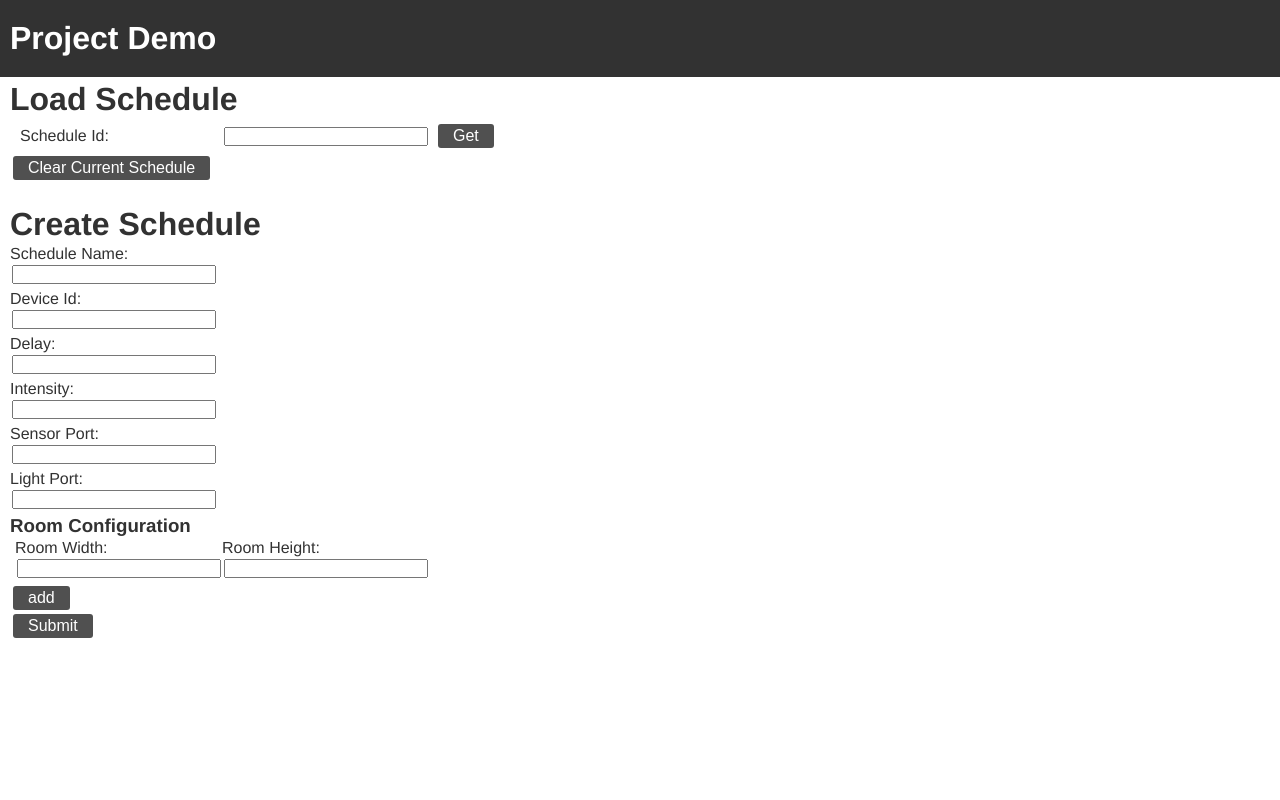
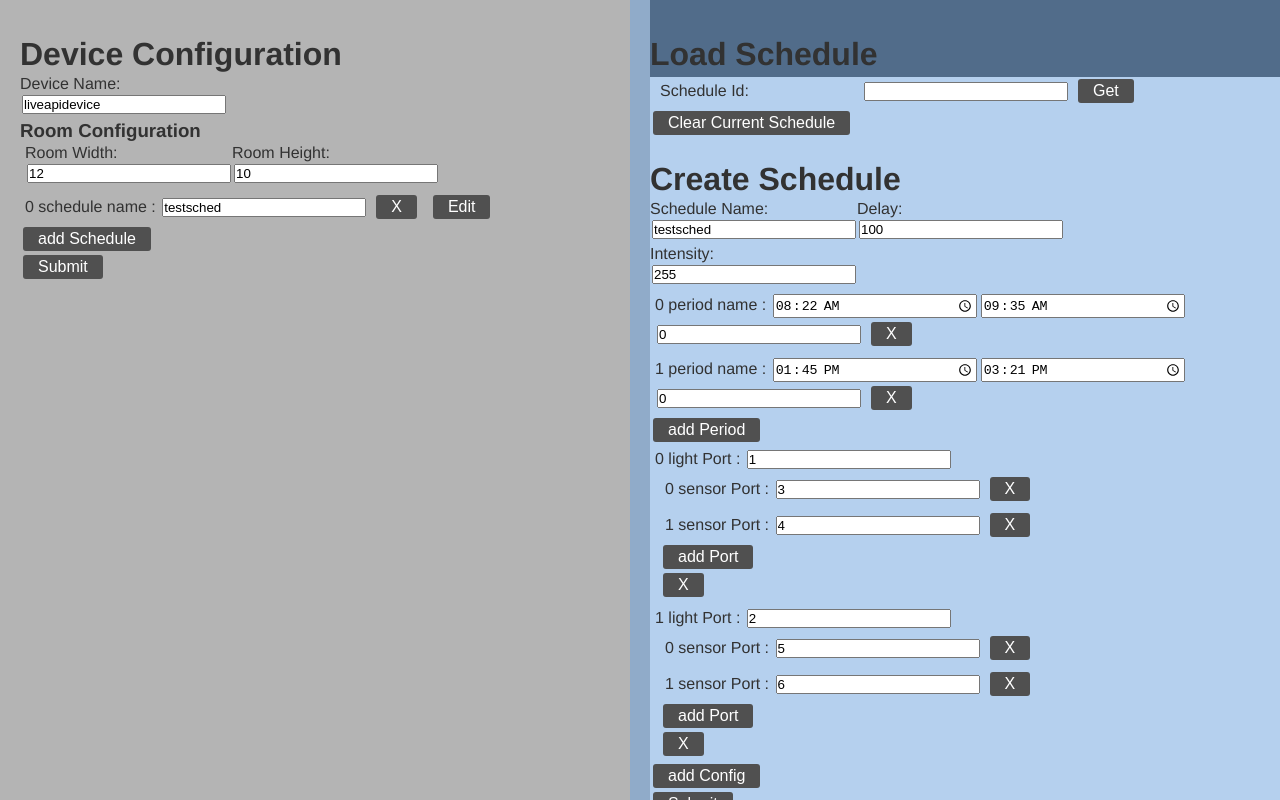
Before and after one commit to GabeFiorot/degreeProject, an Angular app: page / in a window 1280 px wide. Built offline with nearby package versions, Linux system fonts and the light colour scheme.

Commit message:
made device editor

```diff
--- /dev/null
+++ b/src/app/Device.ts
@@ -0,0 +1,23 @@
+import { ThisReceiver } from "@angular/compiler";
+import {Room} from "./Room";
+import {Schedule} from "./Schedule";
+import {SchedulePeriod} from "./SchedulePeriod";
+export class Device{
+
+    deviceId?:number;
+    Name: String;
+    schedules: Schedule[];
+    room: Room;
+
+    constructor(json: Device)
+    {
+            if(json != null)
+            {
+                var obj = json;
+                this.deviceId = obj.deviceId;
+                this.Name = obj.Name;
+                this.room = obj.room;
+            }
+    }
+
+}
--- /dev/null
+++ b/src/app/LightConfig.ts
@@ -0,0 +1,12 @@
+import { ThisReceiver } from "@angular/compiler";
+import {Room} from "./Room";
+import {Schedule} from "./Schedule";
+import {SchedulePeriod} from "./SchedulePeriod";
+import {SensorPort} from "./SensorPort";
+export class LightConfig{
+
+    LightConfigId?:number;
+    lightPort:number;
+    sensorPorts:SensorPort[];
+
+}
--- a/src/app/Schedule.ts
+++ b/src/app/Schedule.ts
@@ -1,31 +1,30 @@
 import { ThisReceiver } from "@angular/compiler";
+import { THIS_EXPR } from "@angular/compiler/src/output/output_ast";
 import {Room} from "./Room";
 import {SchedulePeriod} from "./SchedulePeriod";
+import {LightConfig} from "./LightConfig";
 export class Schedule{
 
     scheduleId?:number;
-    deviceId:number;
     name: String;
+
     periods: SchedulePeriod[];
-    room: Room;
+
     delay:number;
     intensity:number;
-    sensorPort:number;
-    lightPort:number;
+
+    lightConfigs:LightConfig[];
 
     constructor(json: Schedule)
     {
             if(json != null)
             {
                 var obj = json;
-                this.deviceId = obj.deviceId;
                 this.name = obj.name;
-                this.room = obj.room;
                 this.periods = obj.periods;
                 this.delay = obj.delay;
                 this.intensity = obj.intensity;
-                this.sensorPort = obj.sensorPort;
-                this.lightPort = obj.lightPort;
+                this.lightConfigs = obj.lightConfigs;
             }
     }
 
--- a/src/app/schedule-builder/schedule-builder.component.css
+++ b/src/app/schedule-builder/schedule-builder.component.css
@@ -1,3 +1,25 @@
+.split {
+    height: 100%;
+    width: 50%;
+    position: fixed;
+    z-index: 1;
+    top: 0;
+    overflow-x: hidden;
+    padding-top: 30px;
+  }
+
+  /* Control the left side */
+  .left {
+    left: 0;
+    background-color: rgb(180, 180, 180);
+  }
+
+  /* Control the right side */
+  .right {
+    right: 0;
+    background-color: rgba(112, 164, 223, 0.514);
+  }
+
 div{
     padding-left: 5px;
     padding-right: 5px;
--- a/src/app/schedule-builder/schedule-builder.component.html
+++ b/src/app/schedule-builder/schedule-builder.component.html
@@ -1,3 +1,47 @@
+<div class="split left">
+  <div class="centered">
+
+    <form [formGroup]="deviceForm" (ngSubmit)="onFormSubmit()" >
+      <h1>Device Configuration</h1>
+      <label>
+        Device Name:
+        <input type="text" formControlName="deviceName"  required>
+      </label>
+      <div formGroupName="room">
+        <h3>Room Configuration</h3>
+        <label>
+          Room Width:
+          <input type="number" formControlName="roomWidth" >
+        </label>
+        <label>
+          Room Height:
+          <input type="number" formControlName="roomHeight" >
+        </label>
+      </div>
+
+      <div formArrayName="schedules" *ngFor="let schedule of deviceForm.get('schedules')['controls']; let i = index">
+          <div [formGroupName]="i">
+            {{i}}
+            schedule name :
+            <input formControlName="name" type="text" >
+
+            <button type="button" (click)="deleteSchedules(i)">X</button>
+            <button type="button" (click)="editSchedule(i)">Edit</button>
+          </div>
+      </div>
+      <p>
+        <button type="button" (click)="addNewSchedules()">add Schedule</button>
+      </p>
+
+
+      <button type="submit">Submit</button>
+    </form>
+
+  </div>
+</div>
+
+<div class="split right">
+  <div class="centered">
 
     <div>
       <h1>Load Schedule</h1>
@@ -23,12 +67,6 @@
           Schedule Name:
           <input type="text" formControlName="scheduleName"  required>
         </label>
-    <br>
-    <label>
-      Device Id:
-      <input type="number" formControlName="deviceId" >
-    </label>
-    <br>
         <label>
          Delay:
           <input type="number" formControlName="delay" >
@@ -38,29 +76,6 @@
           Intensity:
            <input type="number" formControlName="intensity" >
          </label>
-     <br>
-     <label>
-      Sensor Port:
-       <input type="number" formControlName="sensorPort" >
-     </label>
-     <br>
-     <label>
-      Light Port:
-       <input type="number" formControlName="lightPort" >
-     </label>
-     <br>
-
-    <div formGroupName="room">
-      <h3>Room Configuration</h3>
-      <label>
-        Room Width:
-        <input type="number" formControlName="roomWidth" >
-      </label>
-      <label>
-        Room Height:
-        <input type="number" formControlName="roomHeight" >
-      </label>
-    </div>
 
         <div formArrayName="periods" *ngFor="let period of scheduleForm.get('periods')['controls']; let i = index">
             <div [formGroupName]="i">
@@ -73,7 +88,39 @@
             </div>
         </div>
         <p>
-      <button type="button" (click)="addNewPeriod()">add</button>
+          <button type="button" (click)="addNewPeriod()">add Period</button>
         </p>
+
+
+        <div formArrayName="lightConfigs" *ngFor="let config of scheduleForm.get('lightConfigs')['controls']; let i = index">
+          <div [formGroupName]="i">
+            {{i}}
+            light Port :
+            <input formControlName="lightPort" type="number" >
+
+              <div formArrayName="sensorPorts" *ngFor="let port of scheduleForm.get('lightConfigs')['controls'][i].get('sensorPorts')['controls']; let j = index">
+                <div [formGroupName]="j">
+                  {{j}}
+                  sensor Port :
+                  <input formControlName="port" type="number" >
+
+                  <button type="button" (click)="deleteSensorPort(i,j)">X</button>
+                </div>
+              </div>
+
+              <p>
+                <button type="button" (click)="addNewSensorPorts(i)">add Port</button>
+              </p>
+
+            <button type="button" (click)="deleteLightConfig(i)">X</button>
+          </div>
+        </div>
+        <p>
+          <button type="button" (click)="addNewLightConfig()">add Config</button>
+        </p>
+
         <button type="submit">Submit</button>
       </form>
+
+  </div>
+</div>
--- a/src/app/schedule-builder/schedule-builder.component.ts
+++ b/src/app/schedule-builder/schedule-builder.component.ts
@@ -2,11 +2,14 @@ import { HttpClient } from '@angular/common/http';
 import { ScheduleService } from './../schedule.service';
 import { Schedule } from './../Schedule';
 import { Component, OnInit, ViewChild, ElementRef } from '@angular/core';
-import { FormBuilder, FormGroup, FormControl, Validators, ReactiveFormsModule, FormArray} from '@angular/forms';
+import { FormBuilder, FormGroup, FormControl, Validators, ReactiveFormsModule, FormArray, Form} from '@angular/forms';
 import { SchedulePeriod } from '../SchedulePeriod';
 import { Room } from '../Room';
+import { Device } from '../Device';
 import { Time } from '@angular/common';
 import { splitAtColon } from '@angular/compiler/src/util';
+import { LightConfig } from '../LightConfig';
+//import { Console } from 'node:console';
 
 
 
@@ -21,15 +24,21 @@ export class ScheduleBuilderComponent implements OnInit
 {
   SERVER_URL: string = 'https://luxo-api-test.azurewebsites.net/api/Schedules/';
   scheduleForm:FormGroup;
+  deviceForm:FormGroup;
   list:number[] = [1,2,3,4,5];
   sched: Schedule;
-
+  device : Device;
+  currentSchedule:number;
   constructor(private httpClient: HttpClient, private fb:FormBuilder) {}
 
   ngOnInit()
   {
-    this.sched = new Schedule(null);
-    this.sched.periods = [];
+    //this.sched = new Schedule(null);
+    //this.sched.periods = [];
+    //this.sched.lightConfigs = [];
+    this.device = JSON.parse("{\"DeviceId\":0,\"Name\":\"liveapidevice\",\"room\":{\"roomWidth\":12,\"roomHeight\":10},\"schedules\":[{\"name\":\"testsched\",\"delay\":100,\"intensity\":255,\"lightConfigs\":[{\"lightPort\":1,\"sensorPorts\":[{\"port\":3},{\"port\":4}]},{\"lightPort\":2,\"sensorPorts\":[{\"port\":5},{\"port\":6}]}],\"periods\":[{\"startTime\":{\"hours\":8,\"minutes\":22},\"endTime\":{\"hours\":9,\"minutes\":35},\"duration\":0},{\"startTime\":{\"hours\":13,\"minutes\":45},\"endTime\":{\"hours\":15,\"minutes\":21},\"duration\":0}]}]}");
+    this.currentSchedule = 0;
+    this.sched = this.device.schedules[this.currentSchedule];
 
     /*
     // initial schedule if
@@ -40,30 +49,59 @@ export class ScheduleBuilderComponent implements OnInit
     {id:3, startTime:{hours:5, minutes:24}, endTime:{hours:6, minutes:22}}]
     */
 
+
     this.scheduleForm = this.fb.group({
       scheduleName: ['', Validators.required],
-      deviceId: [''],
+      //deviceId: [''],
       delay: [''],
       intensity: [''],
-      sensorPort: [''],
-      lightPort: [''],
+      //sensorPort: [''],
+      //lightPort: [''],
+      //room: this.fb.group({
+      //  roomWidth: [''],
+      //  roomHeight: ['']
+      //}),
+      periods: this.fb.array([]),
+      lightConfigs: this.fb.array([])
+    });
+
+    this.deviceForm = this.fb.group({
+      deviceName: ['', Validators.required],
+      schedules: this.fb.array([]),
       room: this.fb.group({
-        roomWidth: [''],
-        roomHeight: ['']
-      }),
-      periods: this.fb.array([])
-    });
+          roomWidth: [''],
+          roomHeight: ['']
+        }),
+    })
     const fa = (this.scheduleForm.get('periods')as FormArray);
     if(this.sched == null)
     {
       this.addNewPeriod();
+      this.addNewLightConfig();
     }else
     {
       for(let period of this.sched.periods)
       {
         this.addInitialPeriods();
       }
+      for(let config of this.sched.lightConfigs)
+      {
+        var index = this.sched.lightConfigs.indexOf(config)
+        this.addInitialLightConfigs();
+        for(let port of config.sensorPorts)
+        {
+          this.addInitialSensorPorts(index);
+        }
+      }
+
+      for(let schedule of this.device.schedules)
+      {
+        this.addInitialSchedules();
+      }
     }
+
+    this.populateForm(this.sched);
+    this.populateDeviceForm();
   }
 
   getPeriods(){
@@ -95,6 +133,94 @@ export class ScheduleBuilderComponent implements OnInit
     if(fa.length===0) this.addNewPeriod();
   }
 
+  getLightConfigs(){
+    return this.scheduleForm.get('lightConfigs');
+  }
+
+  addInitialLightConfigs(){
+    const fa = (this.scheduleForm.get('lightConfigs')as FormArray);
+    fa.push(this.fb.group({
+      lightPort: ['', Validators.required],
+      sensorPorts: this.fb.array([]),
+    }));
+  }
+
+  addNewLightConfig(){
+    const fa = (this.scheduleForm.get('lightConfigs')as FormArray);
+    fa.push(this.fb.group({
+      lightPort: ['', Validators.required],
+      sensorPorts: this.fb.array([]),
+    }));
+    this.sched.lightConfigs.push({lightPort:0, sensorPorts:[{port:0},{port:0}]});
+  }
+
+  deleteLightConfig(i:number){
+    const fa = (this.scheduleForm.get('lightConfigs')as FormArray);
+    fa.removeAt(i);
+    if(fa.length===0) this.addNewLightConfig();
+  }
+
+  getSensorPorts(){
+    return this.scheduleForm.get('lightConfigs').get('sensorPorts');
+  }
+
+  addInitialSensorPorts(i:number){
+    const fa = (this.scheduleForm.get('lightConfigs')['controls'][i].get('sensorPorts')as FormArray);
+    fa.push(this.fb.group({
+      port: ['', Validators.required],
+    }));
+  }
+
+  addNewSensorPorts(i:number){
+    const fa = (this.scheduleForm.get('lightConfigs')['controls'][i].get('sensorPorts')as FormArray);
+
+    fa.push(this.fb.group({
+      port: ['', Validators.required],
+    }));
+    this.sched.lightConfigs[i].sensorPorts.push({port:0});
+  }
+
+  deleteSensorPort(i:number, j:number){
+    const fa = (<FormArray>this.scheduleForm.get('lightConfigs')).at(i).get('sensorPorts')as FormArray;
+    fa.removeAt(j);
+    if(fa.length===0) this.addNewSensorPorts(i);
+  }
+
+  getSchedules(){
+    return this.deviceForm.get('schedules');
+  }
+
+  addInitialSchedules(){
+    const fa = (this.deviceForm.get('schedules')as FormArray);
+    fa.push(this.fb.group({
+      name: ['', Validators.required],
+    }));
+  }
+
+  addNewSchedules(){
+    const fa = (this.deviceForm.get('schedules')as FormArray);
+
+    fa.push(this.fb.group({
+      name: ['', Validators.required],
+    }));
+    this.device.schedules.push({
+      name:'new schedule',
+      periods: [],
+      delay:0,
+      intensity:0,
+      lightConfigs:[]
+    });
+  }
+
+  deleteSchedules(i:number){
+    const fa = (<FormArray>this.deviceForm.get('schedules'))as FormArray;
+    fa.removeAt(i);
+    //this.device.schedules.pop();
+    //if(fa.length===0) this.addNewSchedules();
+      this.device.schedules.splice(i, 1);
+
+  }
+
   makeTime(time:Time)
   {
     var hoursAdj = "";
@@ -111,7 +237,6 @@ export class ScheduleBuilderComponent implements OnInit
     }else{
       minutesAdj = time.minutes.toString();
     }
-    //console.log(hoursAdj + ":" + minutesAdj);
 
     return (hoursAdj + ":" + minutesAdj);
   }
@@ -120,30 +245,62 @@ export class ScheduleBuilderComponent implements OnInit
     this.sched.scheduleId = null;
   }
 
-  populateForm(){
+  populateDeviceForm(){
+    console.log(this.device);
+    this.deviceForm.patchValue({
+      deviceName : this.device.Name,
+      room :
+      {
+        roomWidth : this.device.room.roomWidth,
+        roomHeight : this.device.room.roomHeight
+      }
+    });
+
+    var index = 0;
+    for (const schedule in this.device.schedules)
+    {
+      (<FormArray>this.deviceForm.get('schedules')).at(index).get('name').patchValue(this.device.schedules[index].name);
+      index++;
+    }
+  }
+
+  populateForm(sched:Schedule){
     // patch the simple values of the form
     this.scheduleForm.patchValue(
       {
-        scheduleName: this.sched.name,
-        deviceId: this.sched.deviceId,
-        delay: this.sched.delay,
-        intensity: this.sched.intensity,
-        sensorPort: this.sched.sensorPort,
-        lightPort: this.sched.lightPort,
-        room: {
-          roomWidth: this.sched.room.roomWidth,
-          roomHeight: this.sched.room.roomHeight,
-        }
+        scheduleName: sched.name,
+        delay: sched.delay,
+        intensity: sched.intensity
       }
     );
 
     // find the nested stuff and update its value
     var index = 0;
-    for(const period in this.sched.periods)
+    for(const period in sched.periods)
     {
-      (<FormArray>this.scheduleForm.get('periods')).at(index).get('startTime').patchValue(this.makeTime(this.sched.periods[index].startTime));
-      (<FormArray>this.scheduleForm.get('periods')).at(index).get('endTime').patchValue(this.makeTime(this.sched.periods[index].endTime));
-      (<FormArray>this.scheduleForm.get('periods')).at(index).get('duration').patchValue(this.sched.periods[index].duration);
+      (<FormArray>this.scheduleForm.get('periods')).at(index).get('startTime').patchValue(this.makeTime(sched.periods[index].startTime));
+      (<FormArray>this.scheduleForm.get('periods')).at(index).get('endTime').patchValue(this.makeTime(sched.periods[index].endTime));
+      (<FormArray>this.scheduleForm.get('periods')).at(index).get('duration').patchValue(sched.periods[index].duration);
+      index ++;
+    }
+
+    var index = 0;
+    for(const config in sched.lightConfigs)
+    {
+      (<FormArray>this.scheduleForm.get('lightConfigs')).at(index).get('lightPort').patchValue(sched.lightConfigs[index].lightPort);
+      var j = 0;
+      for(const port in sched.lightConfigs[index].sensorPorts)
+      {
+        var curConfig = (<FormArray>this.scheduleForm.get('lightConfigs')).at(index);
+        var sensors = curConfig.get('sensorPorts');
+        var target = (<FormArray>sensors).at(j);
+        //target.patchValue(5);
+        var newValue = sched.lightConfigs[index].sensorPorts[j].port;
+        (<FormArray>(<FormArray>this.scheduleForm.get('lightConfigs')).at(index).get('sensorPorts')).at(j).get('port').patchValue(newValue);
+        j++;
+      }
+      //(<FormArray>this.scheduleForm.get('lightConfigs')).at(index).get('endTime').patchValue(this.makeTime(this.sched.periods[index].endTime));
+      //(<FormArray>this.scheduleForm.get('lightConfigs')).at(index).get('duration').patchValue(this.sched.periods[index].duration);
       index ++;
     }
   }
@@ -156,13 +313,13 @@ export class ScheduleBuilderComponent implements OnInit
     //make the new schedule to submit based on the form values
     //this can probably be done WAY more easily if you took some time
     newSchedule.name = this.scheduleForm.value.scheduleName;
-    newSchedule.deviceId = this.scheduleForm.value.deviceId;
+    //newSchedule.deviceId = this.scheduleForm.value.deviceId;
     newSchedule.delay = this.scheduleForm.value.delay;
     newSchedule.intensity = this.scheduleForm.value.intensity;
-    newSchedule.sensorPort = this.scheduleForm.value.sensorPort;
-    newSchedule.lightPort = this.scheduleForm.value.lightPort;
+    //newSchedule.sensorPort = this.scheduleForm.value.sensorPort;
+    //newSchedule.lightPort = this.scheduleForm.value.lightPort;
     newSchedule.periods = [];
-
+    newSchedule.lightConfigs = [];
     for (let period of this.scheduleForm.value.periods)
     {
       //prep the new schedule from the form data
@@ -174,8 +331,23 @@ export class ScheduleBuilderComponent implements OnInit
                                 duration: dur}
                                 );
     }
-    newSchedule.room = this.scheduleForm.value.room;
+    //newSchedule.room = this.scheduleForm.value.room;
+    for(let config of this.scheduleForm.value.lightConfigs)
+    {
+      var newConfig:LightConfig;
+      newConfig = new LightConfig();
+      newConfig.sensorPorts = [];
+      for(let sensor of config.sensorPorts)
+      {
+        newConfig.sensorPorts.push({port: sensor.port})
+      }
 
+      newSchedule.lightConfigs.push(newConfig)
+    }
+
+    this.device.schedules[this.currentSchedule] = newSchedule;
+    this.populateDeviceForm();
+    /*
     // if the page doesn't have an active schedule id, then post a new schedule
     if(this.sched.scheduleId == null){
       console.log("make a new schedule");
@@ -195,6 +367,7 @@ export class ScheduleBuilderComponent implements OnInit
       .subscribe(res => console.log(res), err => console.log(err));
 
     }
+    */
   }
 
   updateScheduleOnServer(){
@@ -202,6 +375,13 @@ export class ScheduleBuilderComponent implements OnInit
   }
   addScheduleToServer(){
   // this should get the add code eventually
+  }
+
+
+  editSchedule(index:number)
+  {
+    this.currentSchedule = index;
+    this.populateForm(this.device.schedules[this.currentSchedule]);
   }
 
   // get a particular schedule by id and use it as the current schedule
@@ -214,7 +394,7 @@ export class ScheduleBuilderComponent implements OnInit
         json = res;
         console.log(json);
         this.sched = json; // update the current sched AFTER the api gets back to you
-        this.populateForm();
+        this.populateForm(json);
       } , err => console.log(err));
   }
 
```
Also changed, not shown: src/app/SensorPort.ts (added, +9 -0 lines). Lines whose indentation alone changed are shown as unchanged.
